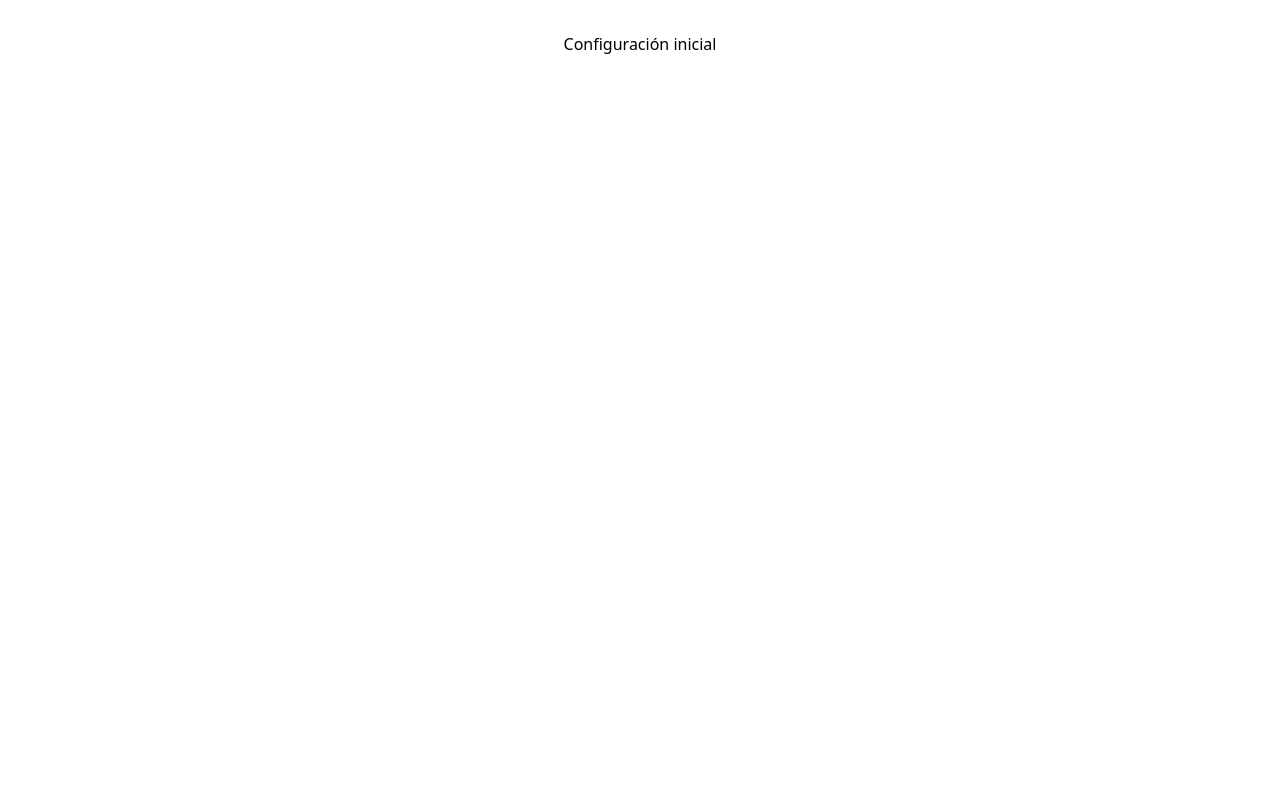
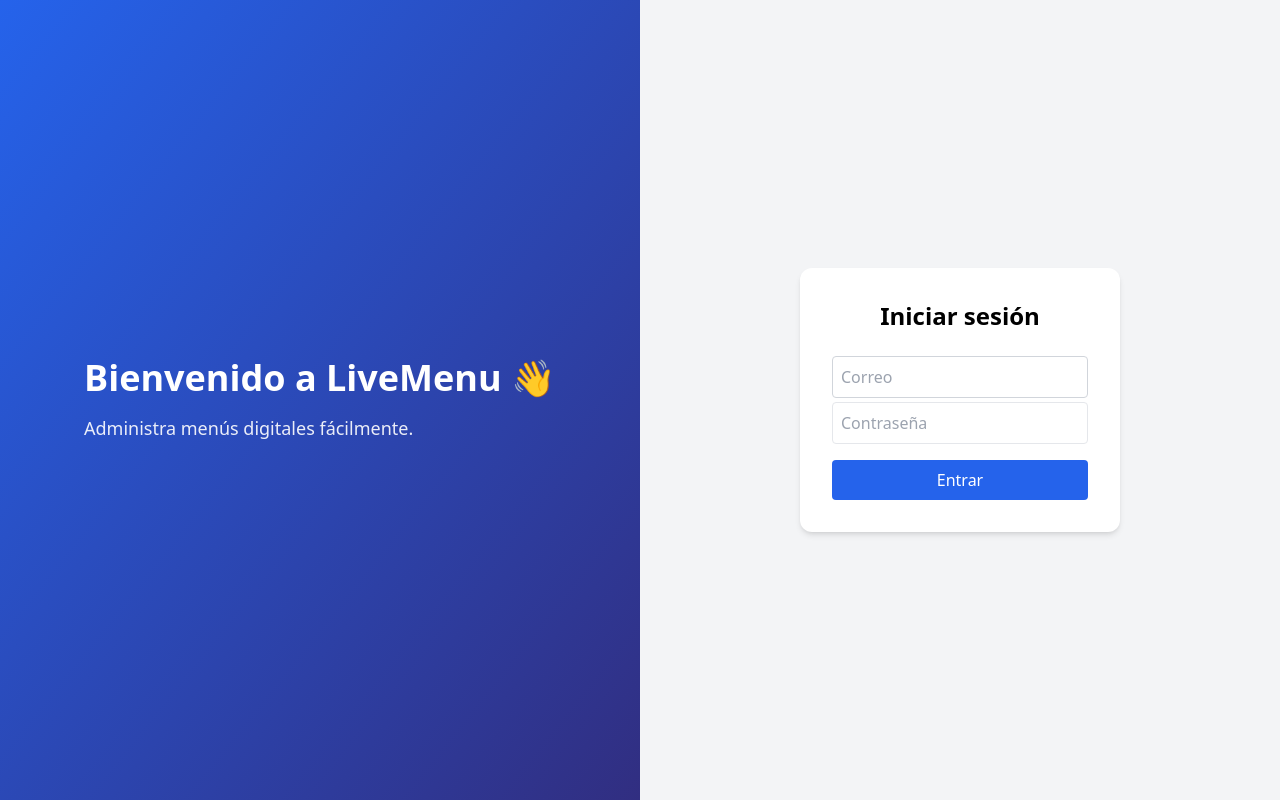
Before and after one commit to Cloud-Security-G4/p1-menu-digital-frontend, a React (Vite) app in the folder livemenu-front/: page / in a window 1280 px wide. Built offline with nearby package versions, Linux system fonts and the light colour scheme; no server answers.

Commit message:
feat: create login page layout

```diff
--- a/livemenu-front/package.json
+++ b/livemenu-front/package.json
@@ -12,7 +12,8 @@
   "dependencies": {
     "22": "^0.0.0",
     "react": "^19.2.0",
-    "react-dom": "^19.2.0"
+    "react-dom": "^19.2.0",
+    "react-router-dom": "^7.13.0"
   },
   "devDependencies": {
     "@eslint/js": "^9.39.1",
--- a/livemenu-front/src/App.tsx
+++ b/livemenu-front/src/App.tsx
@@ -1,13 +1,13 @@
-
-import './App.css'
+import { BrowserRouter, Routes, Route } from "react-router-dom"
+import LoginPage from "./pages/LoginPage"
 
 function App() {
   return (
-    <div className="flex items-center justify-center h-screen">
-      <h1 className="text-4xl font-bold text-green-500">
-        Configuración inicial
-      </h1>
-    </div>
+    <BrowserRouter>
+      <Routes>
+        <Route path="/" element={<LoginPage />} />
+      </Routes>
+    </BrowserRouter>
   )
 }
 
--- /dev/null
+++ b/livemenu-front/src/pages/LoginPage.tsx
@@ -0,0 +1,99 @@
+import { login } from "../services/authService"
+import { useState } from "react"
+
+
+export default function LoginPage() {
+
+    const [loading, setLoading] = useState(false)
+    const [email, setEmail] = useState("")
+    const [password, setPassword] = useState("")
+    const [emailError, setEmailError] = useState("")
+
+    const handleLogin = async () => {
+        const trimmedEmail = email.trim()
+        const isValidEmail = /^[^\s@]+@[^\s@]+\.[^\s@]+$/.test(trimmedEmail)
+        if (!isValidEmail) {
+            setEmailError("Ingresa un correo válido.")
+            return
+        }
+
+        setLoading(true)
+        setEmailError("")
+
+        try {
+            const data = await login(trimmedEmail, password)
+            console.log("Respuesta API:", data)
+        } catch (error) {
+            console.error(error)
+        } finally {
+            setLoading(false)
+        }
+    }
+
+
+    return (
+        <div className="flex h-screen">
+
+            {/* LEFT SIDE */}
+            <div className="hidden md:flex w-1/2 bg-gradient-to-br from-blue-600 to-indigo-900 text-white items-center justify-center p-10">
+                <div>
+                    <h1 className="text-4xl font-bold mb-4">
+                        Bienvenido a LiveMenu 👋
+                    </h1>
+
+                    <p className="text-lg opacity-90">
+                        Administra menús digitales fácilmente.
+                    </p>
+                </div>
+            </div>
+
+
+            {/* RIGHT SIDE */}
+            <div className="flex w-full md:w-1/2 items-center justify-center bg-gray-100">
+
+                <div className="bg-white p-8 rounded-xl shadow-md w-80">
+
+                    <h2 className="text-2xl font-bold mb-6 text-center">
+                        Iniciar sesión
+                    </h2>
+
+                    <input
+                        type="email"
+                        placeholder="Correo"
+                        className={`w-full mb-1 p-2 border rounded ${emailError ? "border-red-500" : "border-gray-300"}`}
+                        value={email}
+                        onChange={(e) => {
+                            setEmail(e.target.value)
+                            if (emailError) setEmailError("")
+                        }}
+                        aria-invalid={emailError ? "true" : "false"}
+                    />
+                    {emailError && (
+                        <p className="mb-3 text-sm text-red-600">
+                            {emailError}
+                        </p>
+                    )}
+
+                    <input
+                        type="password"
+                        placeholder="Contraseña"
+                        className="w-full mb-4 p-2 border rounded"
+                        value={password}
+                        onChange={(e) => setPassword(e.target.value)}
+                    />
+
+                    <button
+                        onClick={handleLogin}
+                        className="w-full bg-blue-600 text-white p-2 rounded disabled:opacity-60"
+                        disabled={loading}
+                    >
+                        {loading ? "Cargando..." : "Entrar"}
+                    </button>
+
+
+                </div>
+            </div>
+
+        </div>
+    )
+}
--- /dev/null
+++ b/livemenu-front/src/services/api.ts
@@ -0,0 +1,31 @@
+// prueba asumiendo localhost:8000
+
+const API_BASE = import.meta.env.VITE_API_URL
+
+export async function apiFetch(endpoint: string, options?: RequestInit) {
+
+  const response = await fetch(`${API_BASE}${endpoint}`, {
+    headers: {
+      "Content-Type": "application/json",
+      ...(options?.headers || {})
+    },
+    ...options
+  })
+
+  if (!response.ok) {
+    throw new Error("API Error")
+  }
+
+  return response.json()
+}
+
+
+// export async function testEndpoint() {
+//     const response = await fetch("https://jsonplaceholder.typicode.com/users")
+
+//     if (!response.ok) {
+//       throw new Error("Error calling API")
+//     }
+
+//     return response.json()
+//   }
--- /dev/null
+++ b/livemenu-front/src/services/authService.ts
@@ -0,0 +1,8 @@
+import { apiFetch } from "./api"
+
+export async function login(email: string, password: string) {
+  return apiFetch("/login", {
+    method: "POST",
+    body: JSON.stringify({ email, password })
+  })
+}
--- a/livemenu-front/tailwind.config.js
+++ b/livemenu-front/tailwind.config.js
@@ -1,6 +1,9 @@
 /** @type {import('tailwindcss').Config} */
 export default {
-  content: [],
+  content: [
+    "./index.html",
+    "./src/**/*.{js,ts,jsx,tsx}"
+  ],
   theme: {
     extend: {},
   },
```
Also changed, not shown: 1 other file (tests, documents, lock files or other folders).
